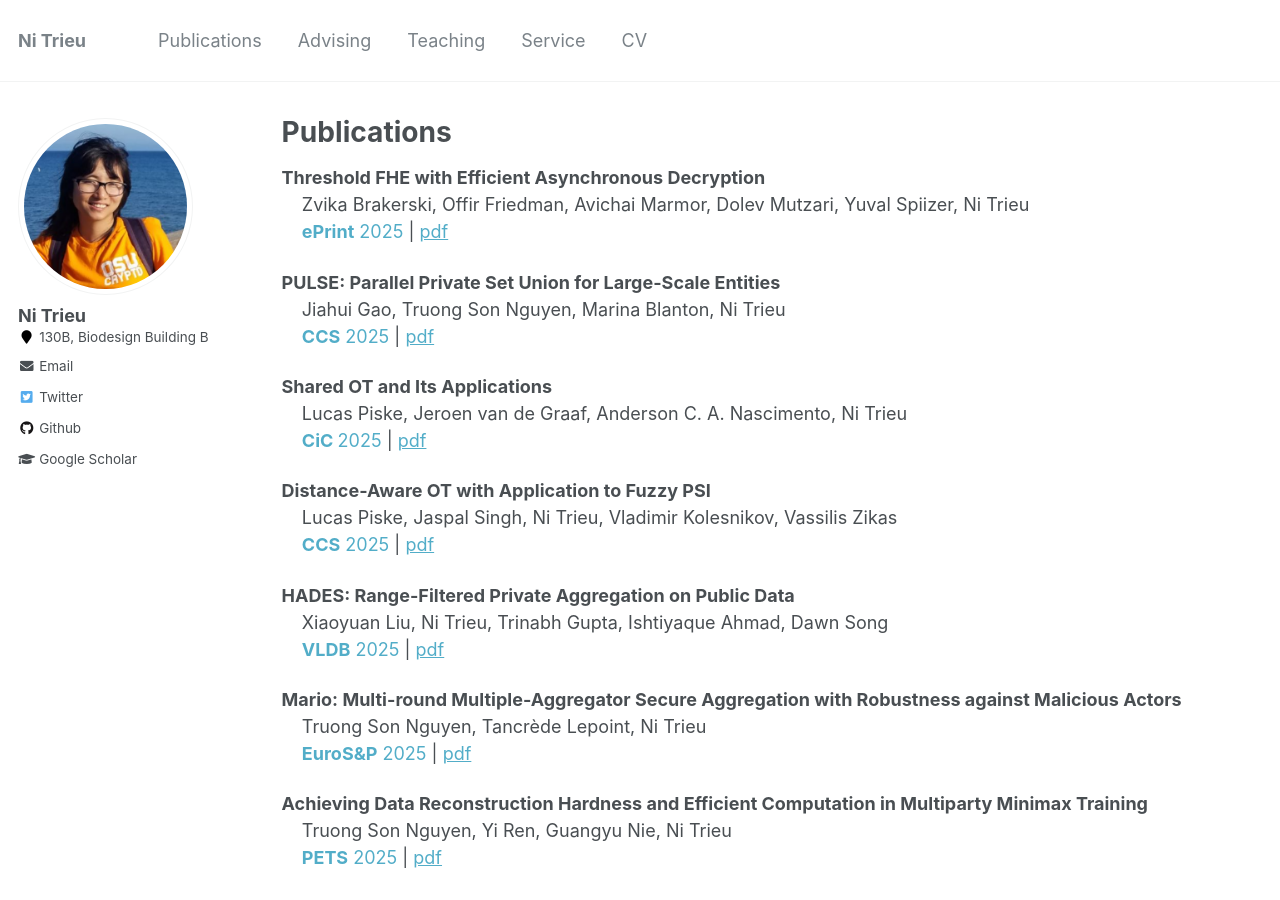
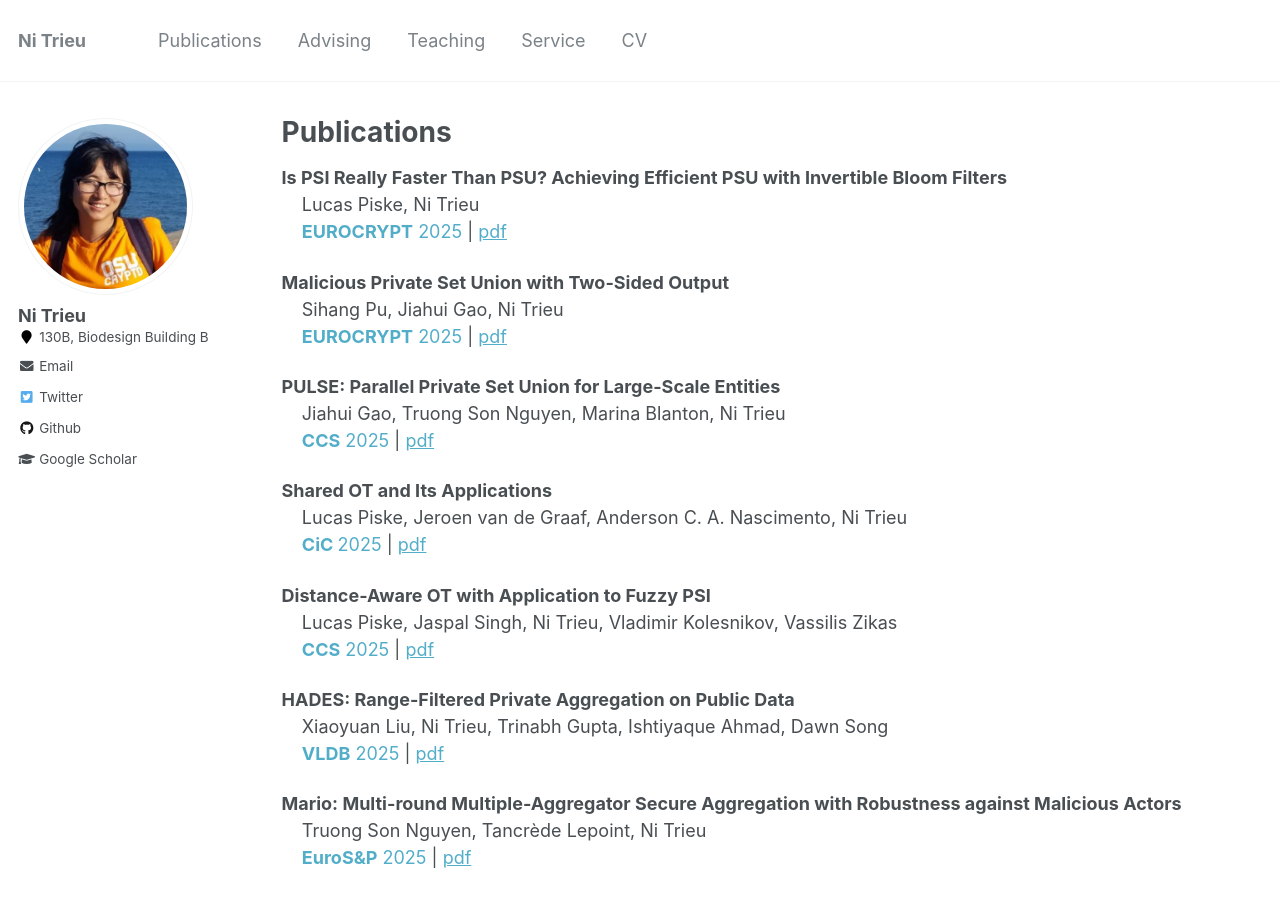
Before and after one commit to nitrieu/nitrieu.github.io, a Jekyll site: the page built from _pages/publications.md, in a window 1280 px wide and 900 px high. Built offline with Jekyll 4.4.1, drawn with Linux system fonts in a browser that asks for light colours.

Commit message:
Update publications.md

```diff
--- a/_pages/publications.md
+++ b/_pages/publications.md
@@ -5,13 +5,16 @@ permalink: /publications/
 author_profile: true
 ---
 
+ <b>  	Is PSI Really Faster Than PSU? Achieving Efficient PSU with Invertible Bloom Filters </b> <br>
+	&nbsp; &nbsp;  Lucas Piske, Ni Trieu<br>
+ &nbsp; &nbsp; <a href="https://eurocrypt.iacr.org/2026/" target="_blank" style="text-decoration: none"><b>EUROCRYPT</b> 2025</a> |
+                                    <a href="https://eprint.iacr.org/2025" target="_blank"> pdf</a>
 
 
-
- <b>  	Threshold FHE with Efficient Asynchronous Decryption </b> <br>
-	&nbsp; &nbsp;  Zvika Brakerski, Offir Friedman, Avichai Marmor, Dolev Mutzari, Yuval Spiizer, Ni Trieu <br>
- &nbsp; &nbsp; <a href="https://eprint.iacr.org/2025/712.pdf" target="_blank" style="text-decoration: none"><b>ePrint</b> 2025</a> |
-                                    <a href="https://eprint.iacr.org/2025/712.pdf" target="_blank"> pdf</a>
+ <b>  	Malicious Private Set Union with Two-Sided Output </b> <br>
+	&nbsp; &nbsp;  Sihang Pu, Jiahui Gao, Ni Trieu<br>
+ &nbsp; &nbsp; <a href="https://eurocrypt.iacr.org/2026/" target="_blank" style="text-decoration: none"><b>EUROCRYPT</b> 2025</a> |
+                                    <a href="https://eprint.iacr.org/2025" target="_blank"> pdf</a>
 
  <b>  	PULSE: Parallel Private Set Union for Large-Scale Entities </b> <br>
 	&nbsp; &nbsp;  	Jiahui Gao, Truong Son Nguyen, Marina Blanton, Ni Trieu <br>
```
